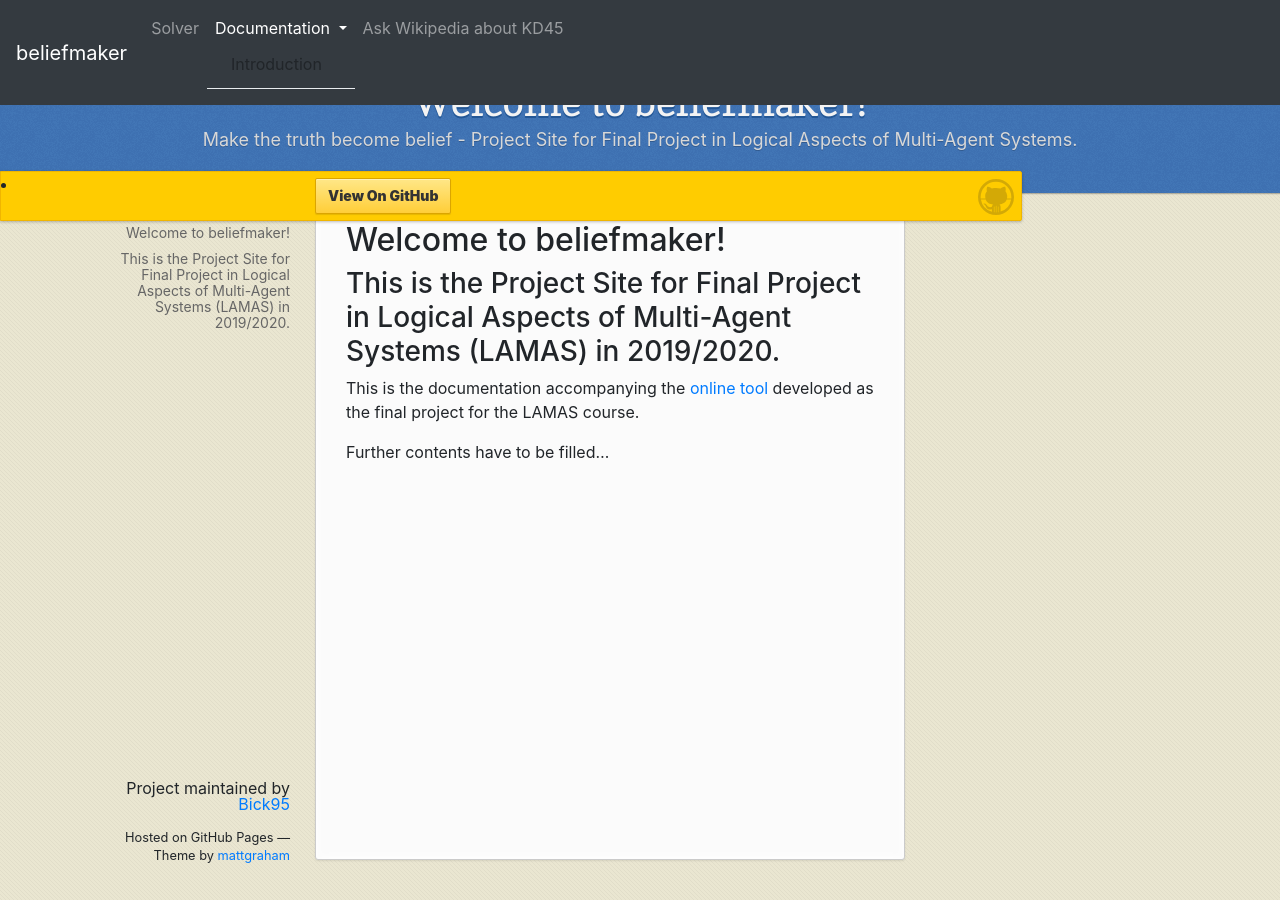
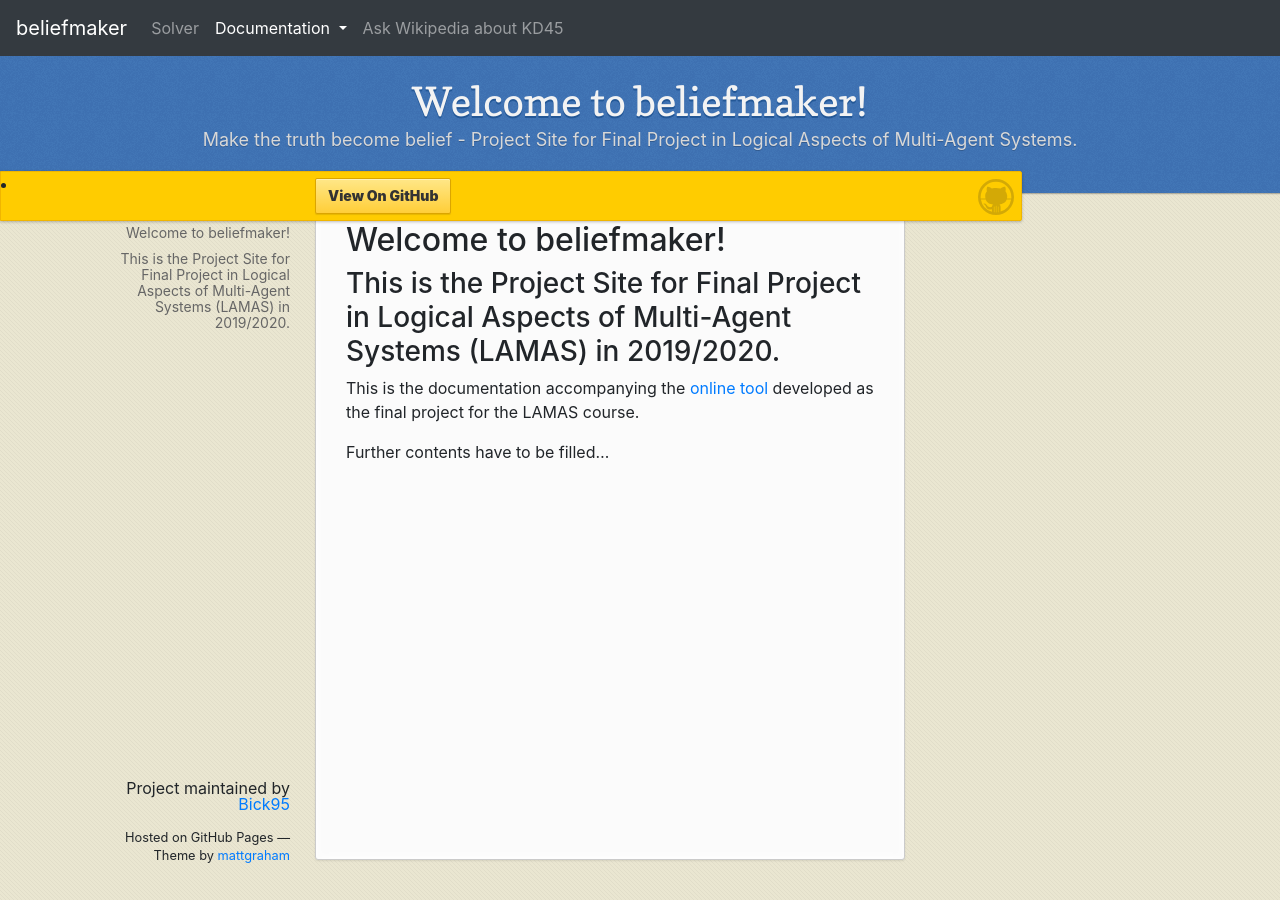
Before and after one commit to Bick95/beliefmaker, a Jekyll site: the page built from index.md, in a window 1280 px wide. Built offline with Jekyll 4.4.1, drawn with Linux system fonts in a browser that asks for light colours; nearby versions of some CDN libraries.

Commit message:
Adjusted nav bar

```diff
--- a/_layouts/default.html
+++ b/_layouts/default.html
@@ -36,9 +36,9 @@
             <a class="nav-link dropdown-toggle active" href="#" id="navbarDropdown" role="button" data-toggle="dropdown" aria-haspopup="true" aria-expanded="false">
               Documentation
             </a>
-            <a class="dropdown-item" href="https://bick95.github.io/beliefmaker/">Introduction</a>
-            <div class="dropdown-divider"></div>
             <div class="dropdown-menu" aria-labelledby="navbarDropdown">
+              <a class="dropdown-item" href="https://bick95.github.io/beliefmaker/">Introduction</a>
+              <div class="dropdown-divider"></div>
               {% for page in site.pages %}
                 {% if page.title != "index" %}
                   <a class="dropdown-item" href="{{ page.filename }}">{{ page.title }}</a>
```
